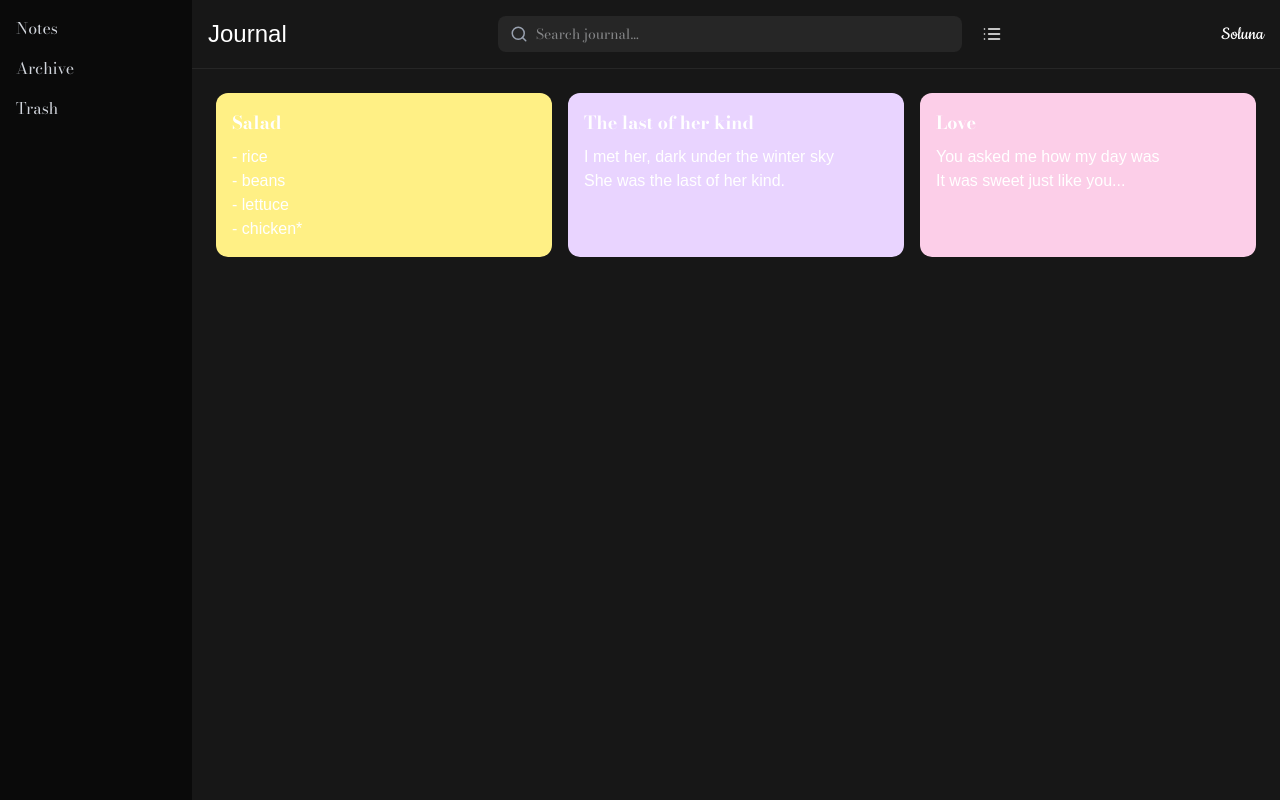
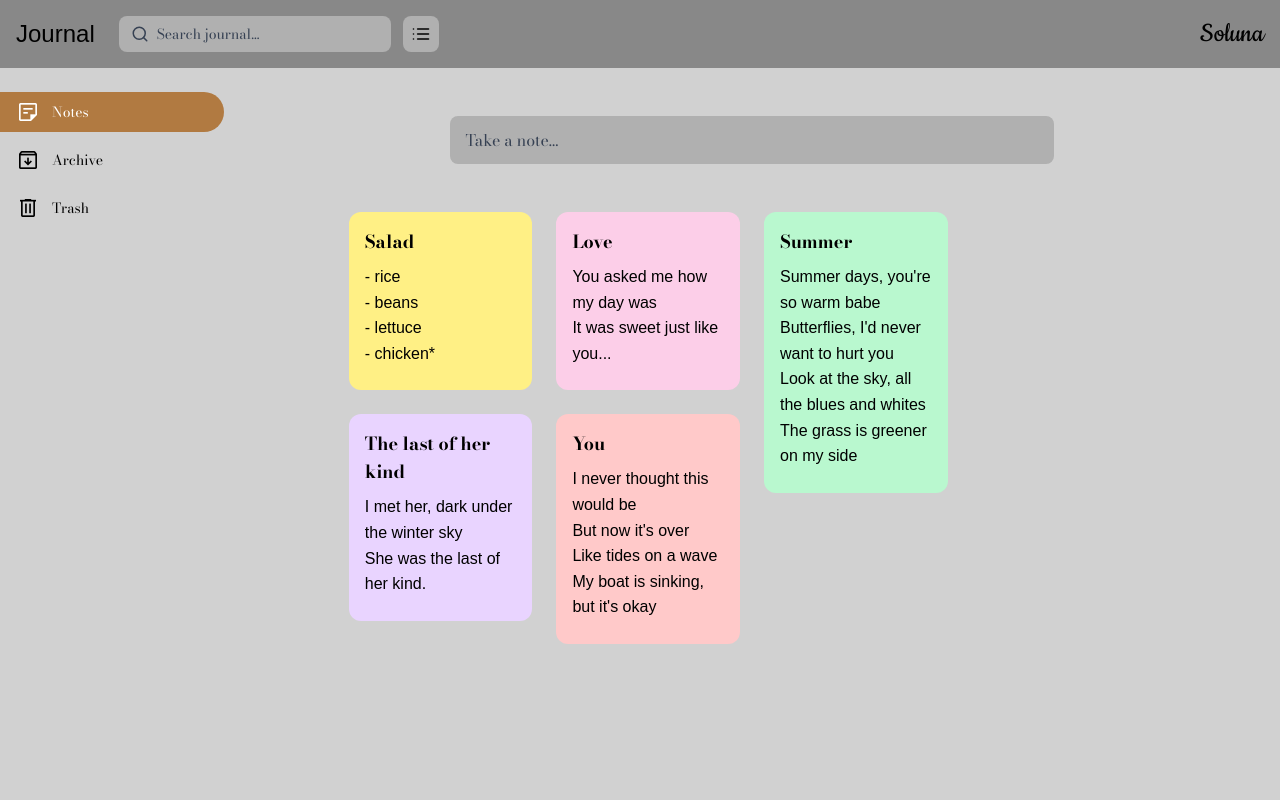
Before and after one commit to CandyMan11/Soluna, a Next.js app: page /journal in a window 1280 px wide. Built offline with nearby package versions, Linux system fonts and the light colour scheme; a web font is replaced by a local one.

Commit message:
journal ui- basic layout with mock data

```diff
--- a/src/app/globals.css
+++ b/src/app/globals.css
@@ -1,9 +1,20 @@
-/* soluna_mark3\src\app\globals.css */
+/* soluna_mark3/src/app/globals.css */
+
+/* All @imports must come first */
+@import "tailwindcss";
 
 /* The @import for Google Fonts has been removed to prevent conflicts. */
 /* Fonts are now handled exclusively by layout.tsx */
 
-@import "tailwindcss";
+/* ✅ Material Symbols config (without @import) */
+.material-symbols-outlined {
+  font-variation-settings:
+    'FILL' 0,
+    'wght' 400,
+    'GRAD' 0,
+    'opsz' 40;
+  vertical-align: middle;
+}
 
 :root {
   --background: #ffffff;
@@ -47,6 +58,32 @@
   --color-olive-drab-800: #435123;
   --color-olive-drab-900: #3a4621;
   --color-olive-drab-950: #1d260d;
+
+  /* Black Palette */
+  --color-black-50: #f6f6f6;
+  --color-black-100: #e7e7e7;
+  --color-black-200: #d1d1d1;
+  --color-black-300: #b0b0b0;
+  --color-black-400: #888888;
+  --color-black-500: #6d6d6d;
+  --color-black-600: #5d5d5d;
+  --color-black-700: #4f4f4f;
+  --color-black-800: #454545;
+  --color-black-900: #3d3d3d;
+  --color-black-950: #000000;
+
+  /* Saddle Palette */
+  --color-saddle-50: #f8f5ee;
+  --color-saddle-100: #efe6d2;
+  --color-saddle-200: #e1cca7;
+  --color-saddle-300: #cfab75;
+  --color-saddle-400: #c08e4f;
+  --color-saddle-500: #b17a41;
+  --color-saddle-600: #986036;
+  --color-saddle-700: #7a482e;
+  --color-saddle-800: #673c2c;
+  --color-saddle-900: #533127;
+  --color-saddle-950: #331b15;
 }
 
 @media (prefers-color-scheme: dark) {
--- a/src/app/journal/page.tsx
+++ b/src/app/journal/page.tsx
@@ -4,13 +4,13 @@
 
 import { useState } from "react";
 import Link from "next/link";
-import { Croissant_One, Cookie, Arbutus_Slab } from "next/font/google";
+import { Cookie, Arbutus_Slab } from "next/font/google";
 import { Search, List } from "lucide-react";
 
 const cookie = Cookie({ subsets: ["latin"], weight: "400" });
 const arbutus = Arbutus_Slab({ subsets: ["latin"], weight: "400" });
 
-// Sample mock data for now
+// Mock notes
 const mockNotes = [
   {
     id: 1,
@@ -31,57 +31,153 @@ const mockNotes = [
     content: "You asked me how my day was\nIt was sweet just like you...",
     color: "bg-pink-200",
   },
+  {
+    id: 4,
+    title: "You",
+    content:
+      "I never thought this would be\nBut now it's over\nLike tides on a wave\nMy boat is sinking, but it's okay",
+    color: "bg-red-200",
+  },
+  {
+    id: 5,
+    title: "Summer",
+    content:
+      "Summer days, you're so warm babe\nButterflies, I'd never want to hurt you\nLook at the sky, all the blues and whites\nThe grass is greener on my side",
+    color: "bg-green-200",
+  },
 ];
 
 export default function JournalPage() {
   const [expanded, setExpanded] = useState<number | null>(null);
+  const [active, setActive] = useState("Notes");
 
   return (
-    <div className="flex min-h-screen bg-neutral-900 text-white">
-      {/* Sidebar */}
-      <aside className="w-48 bg-neutral-950 p-4 flex flex-col gap-4 text-gray-300">
-        <button className="hover:text-white text-left">Notes</button>
-        <button className="hover:text-white text-left">Archive</button>
-        <button className="hover:text-white text-left">Trash</button>
-      </aside>
-
-      {/* Main */}
-      <main className="flex-1 flex flex-col">
+    <div
+      className="flex flex-col min-h-screen text-black"
+      style={{ backgroundColor: "var(--color-black-200)" }}
+    >
       {/* Top Bar */}
-        <header className="flex items-center justify-between p-4 border-b border-neutral-800">
+      <header
+        className="flex items-center justify-between p-4 sticky top-0 z-20"
+        style={{ backgroundColor: "var(--color-black-400)" }}
+      >
+        {/* Left Section */}
+        <div className="flex items-center gap-6">
           <h1 className={`${arbutus.className} text-2xl`}>Journal</h1>
 
           {/* Search bar & list icon */}
-          <div className="flex items-center w-1/2 max-w-lg">
-            <div className="flex items-center bg-neutral-800 rounded-lg px-3 py-2 w-full">
-              <Search size={18} className="text-gray-400 mr-2" />
+          <div className="flex items-center w-80 max-w-lg">
+            <div
+              className="flex items-center rounded-lg px-3 py-2 w-full"
+              style={{ backgroundColor: "var(--color-black-300)" }}
+            >
+              <Search size={18} className="text-gray-700 mr-2" />
               <input
                 type="text"
                 placeholder="Search journal..."
-                className="bg-transparent outline-none flex-1 text-sm text-gray-200"
+                className="bg-transparent outline-none flex-1 text-sm text-black placeholder-gray-700"
               />
             </div>
-            <button className="ml-3 p-2 rounded-lg hover:bg-neutral-800">
+            <button
+              className="ml-3 p-2 rounded-lg"
+              style={{ backgroundColor: "var(--color-black-300)" }}
+            >
               <List size={20} />
             </button>
           </div>
+        </div>
 
-          <Link href="/" className={`${cookie.className} text-xl`}>
+        {/* Right Section */}
+        <Link href="/" className={`${cookie.className} text-3xl`}>
           Soluna
         </Link>
       </header>
 
-        {/* Notes grid */}
-        <div className="p-6 grid grid-cols-1 sm:grid-cols-2 md:grid-cols-3 gap-4">
+      <div className="flex flex-1">
+        {/* Sidebar */}
+        <aside
+          className="w-56 pt-6 flex flex-col gap-2 text-sm"
+          style={{ backgroundColor: "var(--color-black-200)" }}
+        >
+          {[
+            { name: "Notes", icon: "sticky_note_2" },
+            { name: "Archive", icon: "archive" },
+            { name: "Trash", icon: "delete" },
+          ].map((item) => {
+            const isActive = active === item.name;
+            return (
+              <button
+                key={item.name}
+                onClick={() => setActive(item.name)}
+                className="flex items-center gap-3 py-2 transition-all"
+                style={{
+                  paddingLeft: "1rem", // 4-space gap
+                  backgroundColor: isActive
+                    ? "var(--color-saddle-500)"
+                    : "transparent",
+                  color: isActive ? "white" : "black",
+                  borderTopRightRadius: "9999px",
+                  borderBottomRightRadius: "9999px",
+                }}
+                onMouseEnter={(e) => {
+                  if (!isActive) {
+                    e.currentTarget.style.backgroundColor =
+                      "var(--color-saddle-300)";
+                  }
+                }}
+                onMouseLeave={(e) => {
+                  if (!isActive) {
+                    e.currentTarget.style.backgroundColor = "transparent";
+                  }
+                }}
+              >
+                <span
+                  className="material-symbols-outlined"
+                  style={{ color: isActive ? "white" : "black" }}
+                >
+                  {item.icon}
+                </span>
+                {item.name}
+              </button>
+            );
+          })}
+        </aside>
+
+        {/* Main */}
+        <main className="flex-1 flex flex-col p-6">
+          {/* Sticky "Take a note" box */}
+          <div
+            className="sticky top-16 z-10 rounded-lg px-4 py-3 text-gray-700 cursor-text"
+            style={{
+              backgroundColor: "var(--color-black-300)",
+              width: "60%",
+              margin: "24px auto",
+            }}
+          >
+            Take a note...
+          </div>
+
+          {/* Masonry Notes (Pinterest-style) */}
+          <div
+            className="columns-1 sm:columns-2 md:columns-3 lg:columns-4 gap-6"
+            style={{
+              maxWidth: "80%",
+              margin: "24px auto 0",
+            }}
+          >
             {mockNotes.map((note) => (
               <div
                 key={note.id}
                 onClick={() =>
                   setExpanded(expanded === note.id ? null : note.id)
                 }
-              className={`${note.color} rounded-xl p-4 cursor-pointer transition-all ${
-                expanded === note.id ? "col-span-3 text-center scale-105" : ""
-              }`}
+                className={`${note.color} rounded-xl p-4 mb-6 cursor-pointer transition-transform duration-200 hover:scale-[1.02] break-words`}
+                style={{
+                  display: "inline-block", // Important for columns
+                  width: "100%",
+                  lineHeight: "1.6",
+                  paddingBottom: "1.5rem", // ~2 extra lines
+                }}
               >
                 <h2 className="font-bold text-lg mb-2">{note.title}</h2>
                 <p className={`${arbutus.className} whitespace-pre-line`}>
@@ -92,5 +188,6 @@ export default function JournalPage() {
           </div>
         </main>
       </div>
+    </div>
   );
 }
--- a/src/app/layout.tsx
+++ b/src/app/layout.tsx
@@ -1,4 +1,4 @@
-// soluna_mark3\src\app\layout.tsx
+// soluna_mark3/src/app/layout.tsx
 
 import "./globals.css";
 import type { Metadata } from "next";
@@ -17,7 +17,13 @@ export const metadata: Metadata = {
 export default function RootLayout({ children }: { children: React.ReactNode }) {
   return (
     <html lang="en">
-      {/* Set Bodoni globally with the real .className from next/font */}
+      <head>
+        {/* ✅ Load Material Symbols here */}
+        <link
+          rel="stylesheet"
+          href="https://fonts.googleapis.com/css2?family=Material+Symbols+Outlined:wght@400&display=swap"
+        />
+      </head>
       <body className={bodoni.className}>{children}</body>
     </html>
   );
```
Lines whose indentation alone changed are shown as unchanged.
